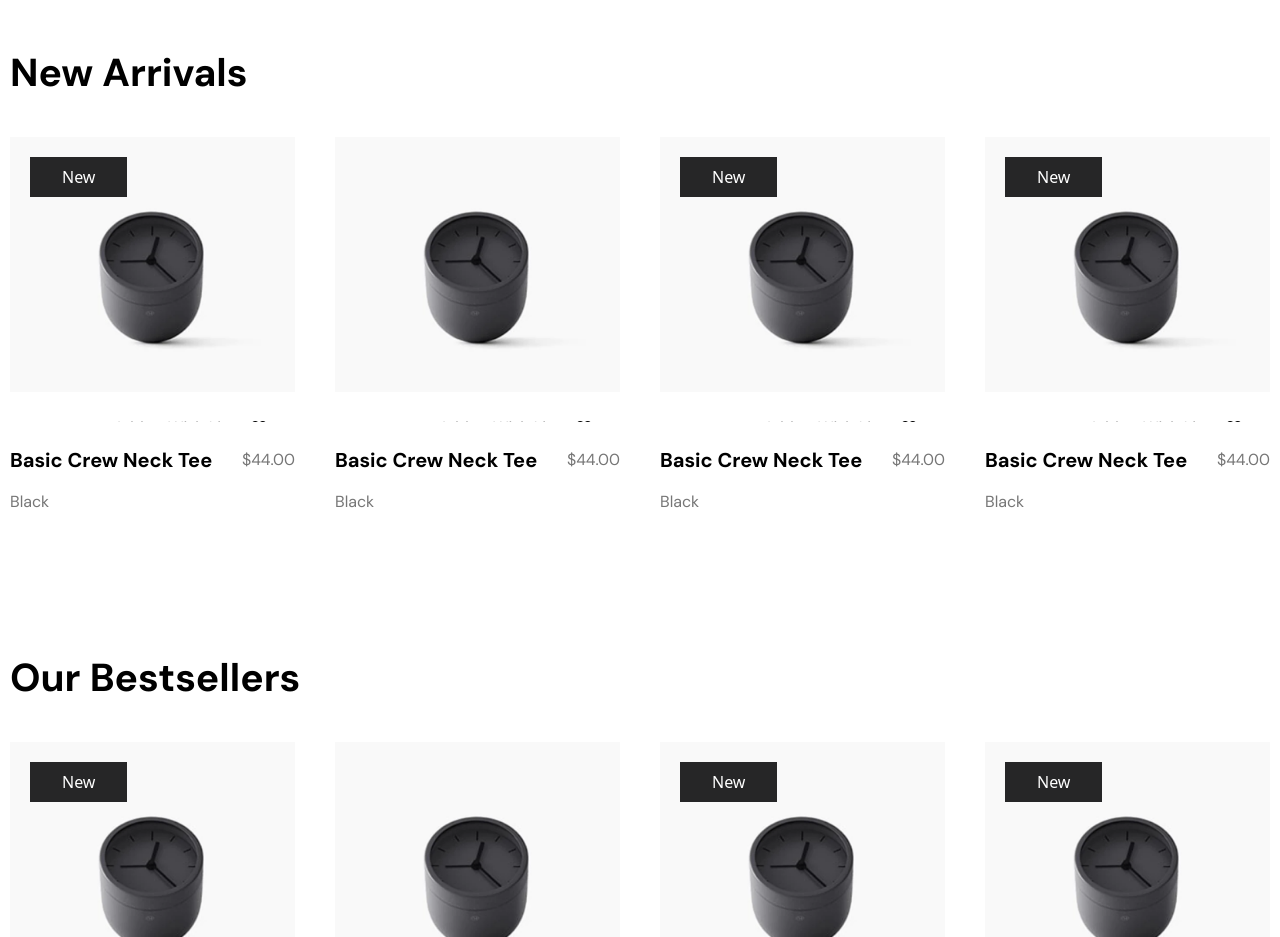
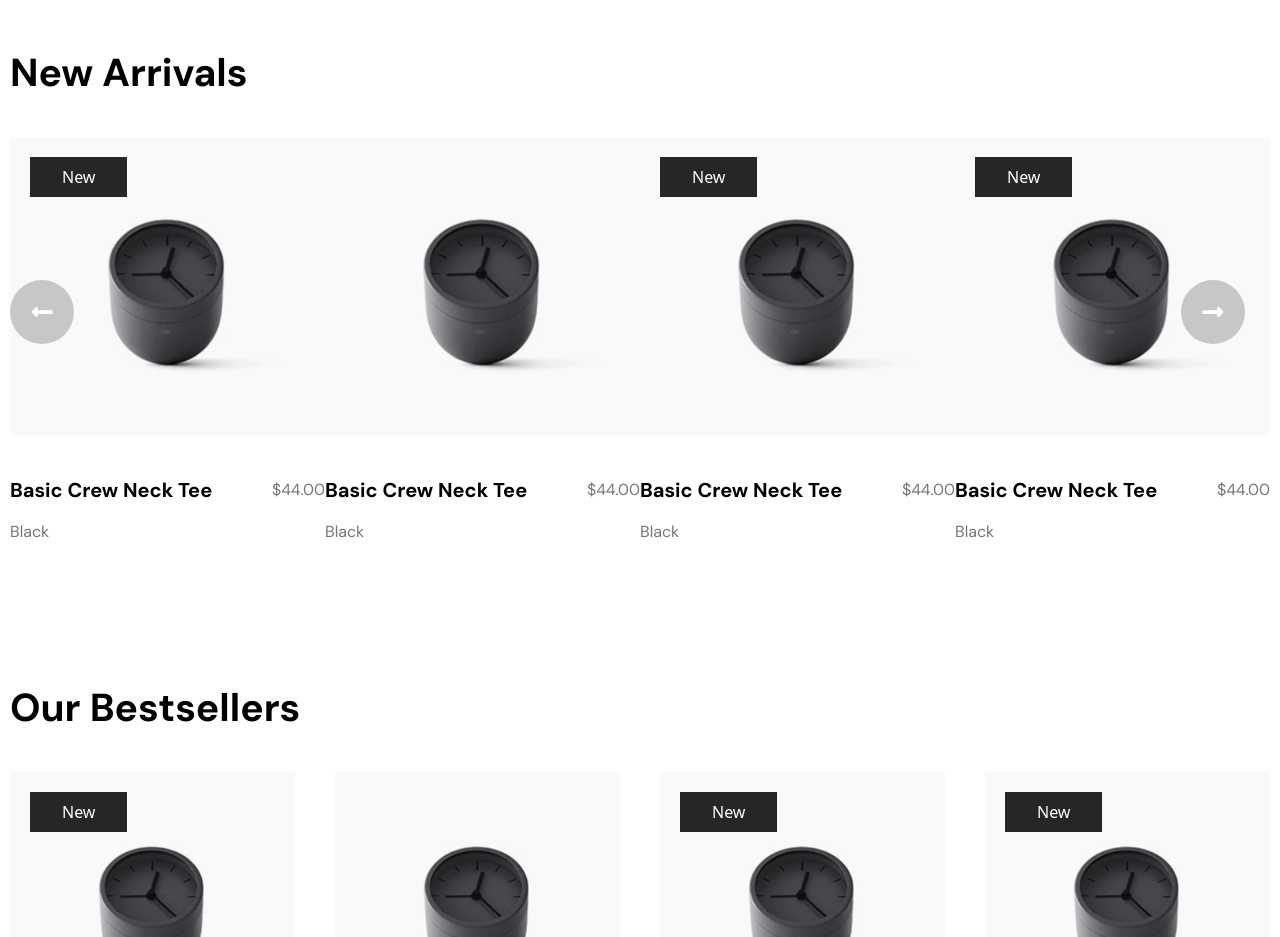
Before and after one commit to dev-abdullah018/orebi, a React (Vite) app: page / in a window 1280 px wide. Shown: the part 1600-2537 px from the top of the page. Built offline with nearby package versions, Linux system fonts and the light colour scheme.

Commit message:
update-newarrivals-slider

```diff
--- a/src/components/layout/Newarrival.jsx
+++ b/src/components/layout/Newarrival.jsx
@@ -4,14 +4,28 @@ import Heading from "./Heading";
 import Flex from "./Flex";
 import Product from "./Product";
 import P1 from "../../assets/p1.png";
+import Slider from "react-slick";
+import SampleNextArrow from "./SampleNextArrow";
+import SamplePrevArrow from "./SamplePrevArrow";
 
 const Newarrival = () => {
+
+  const settings = {
+    dots: false,
+    infinite: true,
+    speed: 500,
+    slidesToShow: 4,
+    slidesToScroll: 1,
+    nextArrow: <SampleNextArrow />,
+    prevArrow: <SamplePrevArrow/>,
+  };
   return (
     <>
       <div className="mt-5 md:mt-32">
         <Container>
           <Heading title="New Arrivals" />
-          <Flex className="sm:flex sm:max-lg:flex-wrap sm:max-md:justify-between md:gap-x-10">
+          {/* <Flex className="sm:flex sm:max-lg:flex-wrap sm:max-md:justify-between md:gap-x-10"> */}
+          <Slider {...settings}>
             <div className="sm:max-w-[300px] md:max-lg:max-w-[345px] lg:max-w-[370px]">
               <Product src={P1} badge={true} />
             </div>
@@ -24,7 +38,12 @@ const Newarrival = () => {
             <div className="sm:max-w-[300px] md:max-lg:max-w-[345px] lg:max-w-[370px]">
               <Product src={P1} badge={true} />
             </div>
-          </Flex>
+            <div className="sm:max-w-[300px] md:max-lg:max-w-[345px] lg:max-w-[370px]">
+              <Product src={P1} badge={true} />
+            </div>
+          </Slider>
+
+          {/* </Flex> */}
         </Container>
       </div>
     </>
--- /dev/null
+++ b/src/components/layout/SampleNextArrow.jsx
@@ -0,0 +1,15 @@
+import { FaLongArrowAltRight } from "react-icons/fa";
+
+function SampleNextArrow(props) {
+    const { onClick } = props;
+    return (
+      <div
+        className="!flex h-16 w-16 items-center justify-center rounded-full bg-[rgba(0,0,0,.20)] absolute top-[35%]  right-[25px]"
+        onClick={onClick}
+      >
+        <FaLongArrowAltRight className="text-2xl text-white" />
+      </div>
+    );
+  }
+
+  export default SampleNextArrow;
--- /dev/null
+++ b/src/components/layout/SamplePrevArrow.jsx
@@ -0,0 +1,16 @@
+import React from 'react';
+import { FaLongArrowAltLeft } from "react-icons/fa";
+
+const SamplePrevArrow = (props) => {
+    const { onClick } = props;
+    return (
+        <div
+          className="!flex h-16 w-16 items-center justify-center rounded-full bg-[rgba(0,0,0,.20)] absolute top-[35%] left-0 z-50"
+          onClick={onClick}
+        >
+          <FaLongArrowAltLeft className="text-2xl text-white" />
+        </div>
+      );
+}
+
+export default SamplePrevArrow;
```
